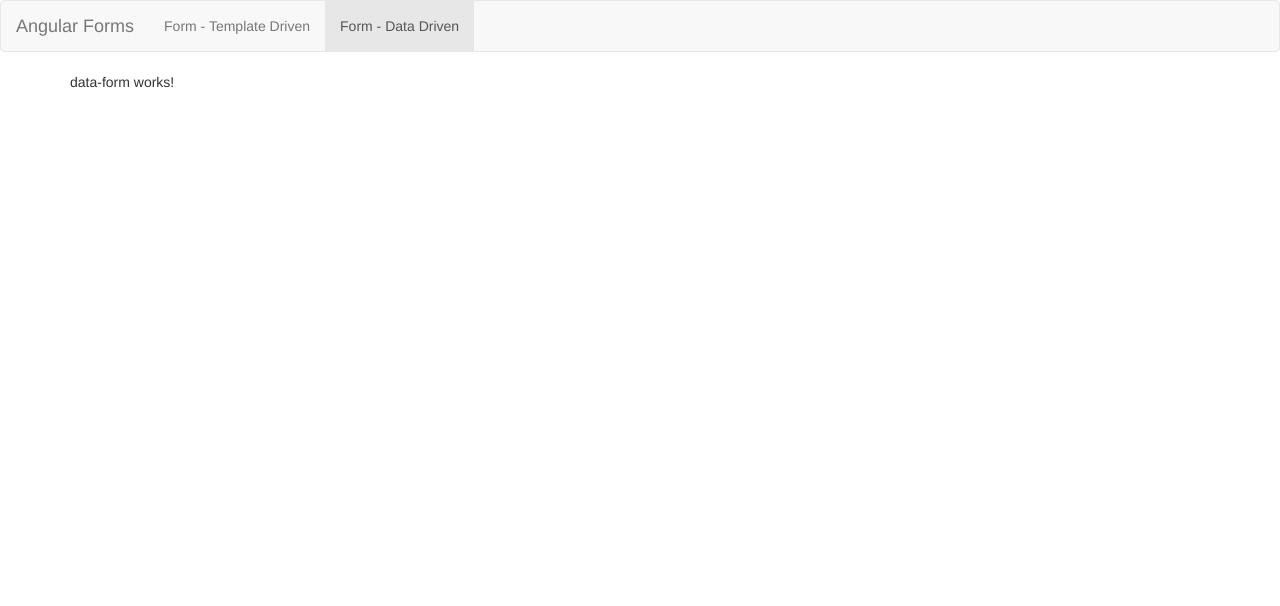
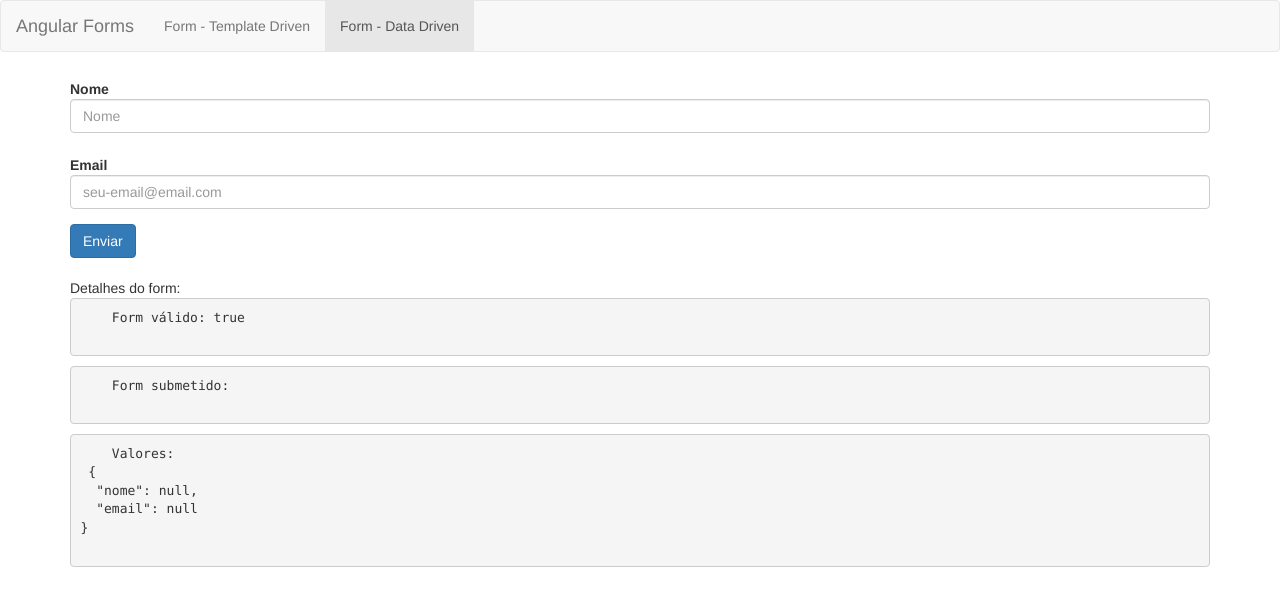
Before and after one commit to allan-mlpe/lt-angular4, an Angular app in the folder formularios/: page /dataForm in a window 1280 px wide. Shown: the top 606 px of the page. Built offline with nearby package versions, Linux system fonts and the light colour scheme.

Commit message:
Inclusão de conteúdo da aula 91

```diff
--- a/formularios/src/app/data-form/data-form.component.html
+++ b/formularios/src/app/data-form/data-form.component.html
@@ -1,3 +1,28 @@
-<p>
-  data-form works!
-</p>
+<form class="form-horizontal" [formGroup]="formulario">
+  <div class="form-group">
+
+    <div class="col-sm-12">
+      <label class="control-label" for="nome">Nome</label>
+    </div>
+
+    <div class="col-sm-12">
+      <input type="text" class="form-control" id="nome" placeholder="Nome"
+        aria-describedby="nomeStatus" formControlName="nome">
+    </div>
+  </div>
+
+  <div class="form-group">
+    <div class="col-sm-12">
+      <label class="control-label" for="email">Email</label>
+    </div>
+
+    <div class="col-sm-12">
+      <input type="email" class="form-control" id="email" placeholder="seu-email@email.com"
+        email aria-describedby="emailStatus" formControlName="email">
+    </div>
+  </div>
+
+  <button type="submit" class="btn btn-primary">Enviar</button>
+
+  <app-form-debug [form]="formulario"></app-form-debug>
+</form>
--- a/formularios/src/app/data-form/data-form.module.ts
+++ b/formularios/src/app/data-form/data-form.module.ts
@@ -3,11 +3,13 @@
 import { ReactiveFormsModule } from '@angular/forms';
 
 import { DataFormComponent } from './data-form.component';
+import { SharedModule } from './../shared/shared.module';
 
 @NgModule({
   imports: [
     CommonModule,
-    ReactiveFormsModule
+    ReactiveFormsModule,
+    SharedModule
   ],
   declarations: [
     DataFormComponent
```
